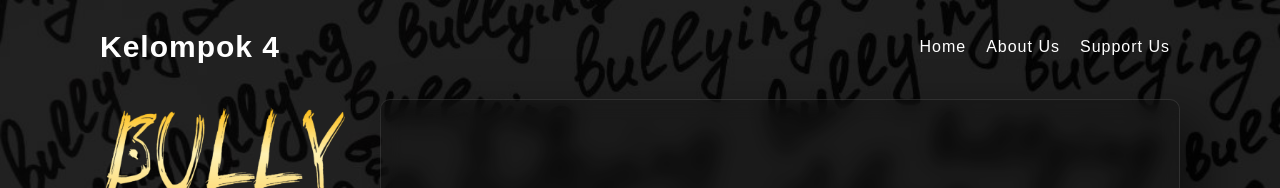
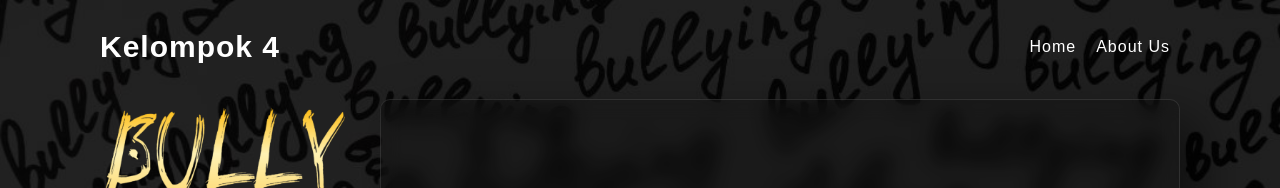
Before and after one commit to hendrahartanto/Mutlimedia-Bully, a plain HTML site: page html/homepage.html in a window 1280 px wide. Shown: the top 188 px of the page. Drawn offline with Linux system fonts and the light colour scheme.

Commit message:
remove support us page

```diff
--- a/html/homepage.html
+++ b/html/homepage.html
@@ -12,7 +12,6 @@
         <ul class="nav">
             <li><a href="../html/homepage.html">Home</a></li>
             <li><a href="../html/aboutus.html">About Us</a></li>
-            <li><a href="#">Support Us</a></li>
         </ul>
     </header>
     <div class="banner">
```
Also changed, not shown: html/aboutus.html (+0 -1 lines).
